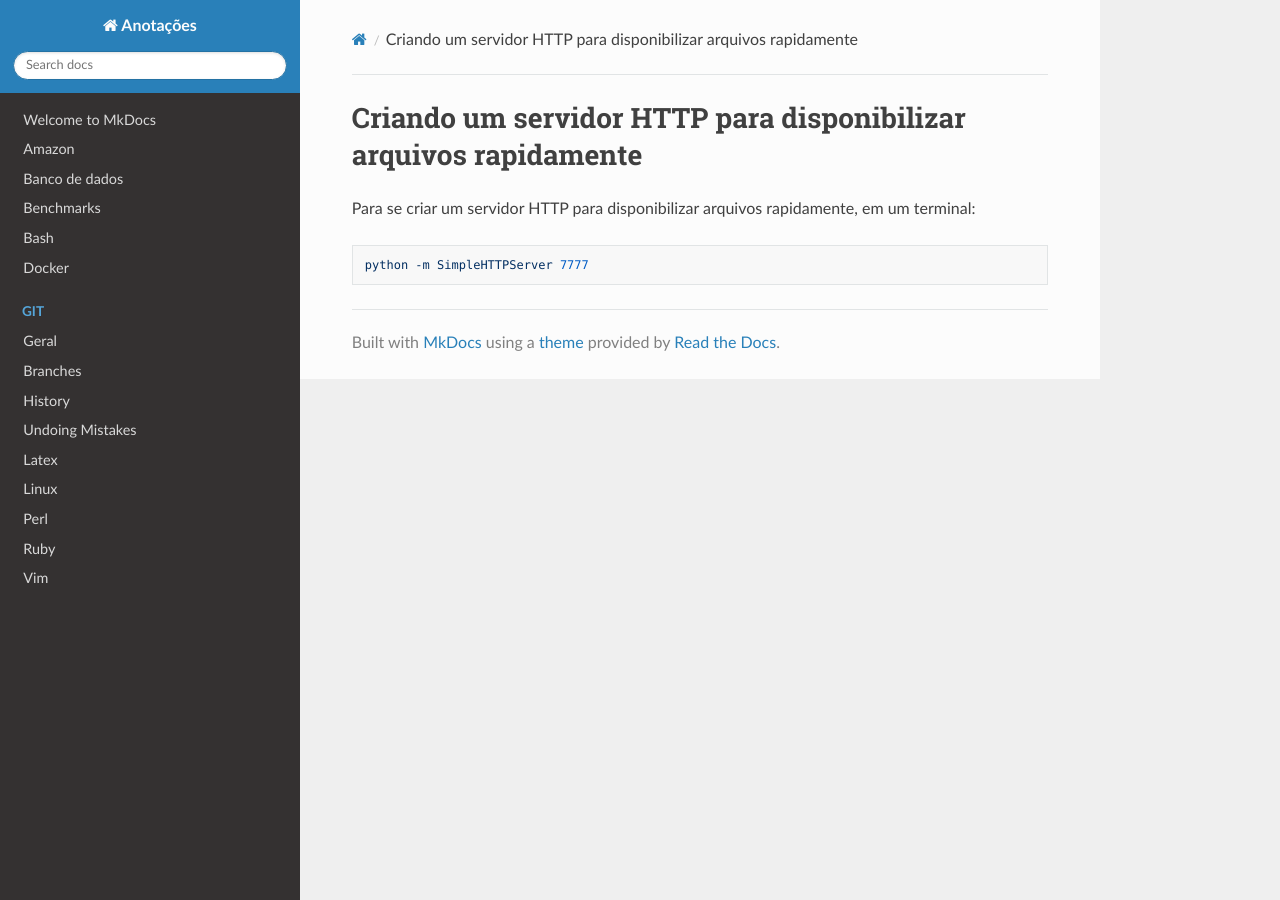
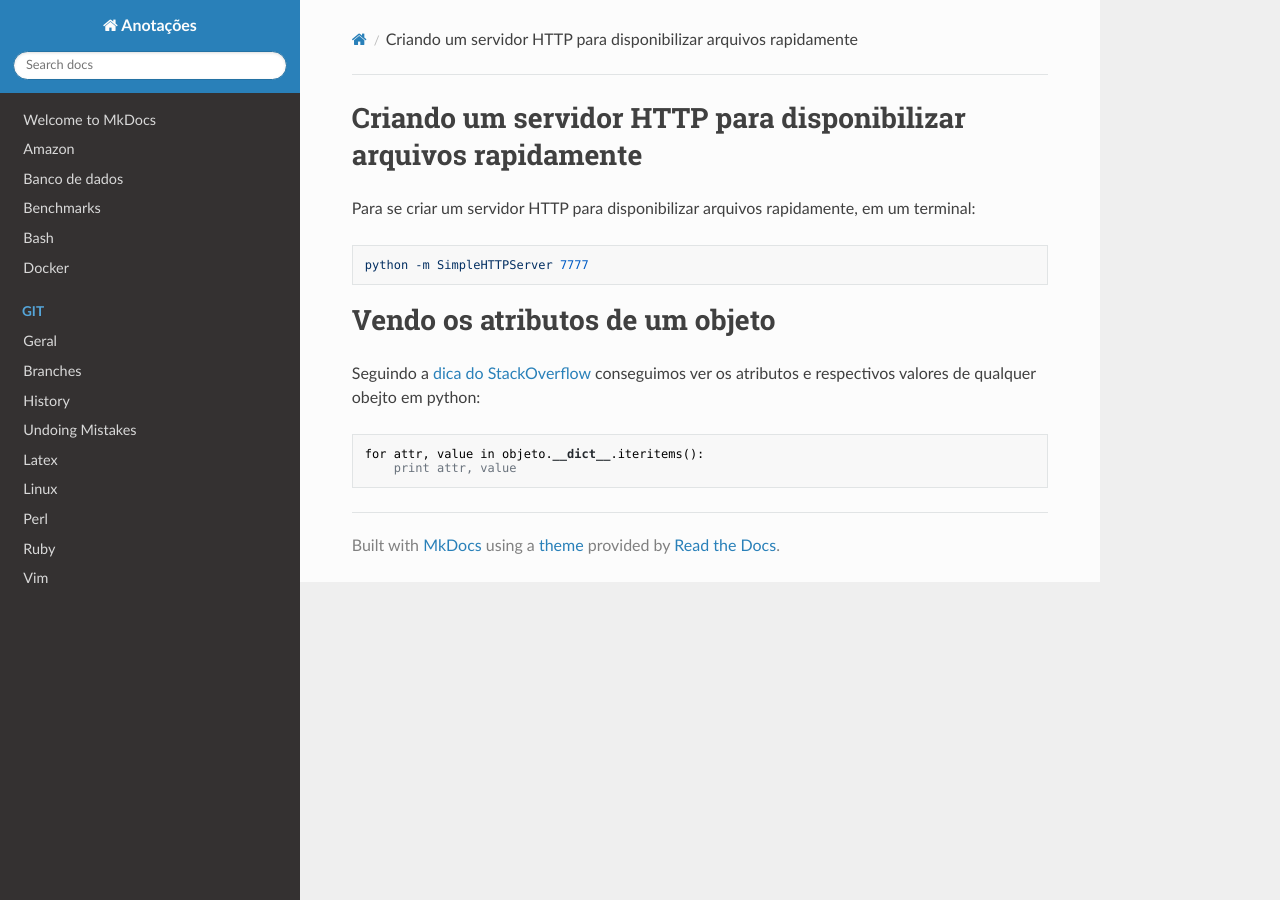
Before and after one commit to hposca/useful_notes, an MkDocs documentation site: the page built from docs/python.md, in a window 1280 px wide. Built offline with MkDocs 1.6.1, drawn with Linux system fonts in a browser that asks for light colours; nearby versions of some CDN libraries; old or Windows-style settings are respelled for this version of MkDocs.

Commit message:
[Python] Dica de como se ver os atributos de um objeto

```diff
--- a/docs/python.md
+++ b/docs/python.md
@@ -3,3 +3,10 @@
 Para se criar um servidor HTTP para disponibilizar arquivos rapidamente, em um terminal:
 
     python -m SimpleHTTPServer 7777
+
+# Vendo os atributos de um objeto
+
+Seguindo a [dica do StackOverflow](http://stackoverflow.com/questions/25150955/python-iterating-through-object-attributes) conseguimos ver os atributos e respectivos valores de qualquer obejto em python:
+
+    for attr, value in objeto.__dict__.iteritems():
+        print attr, value
```
